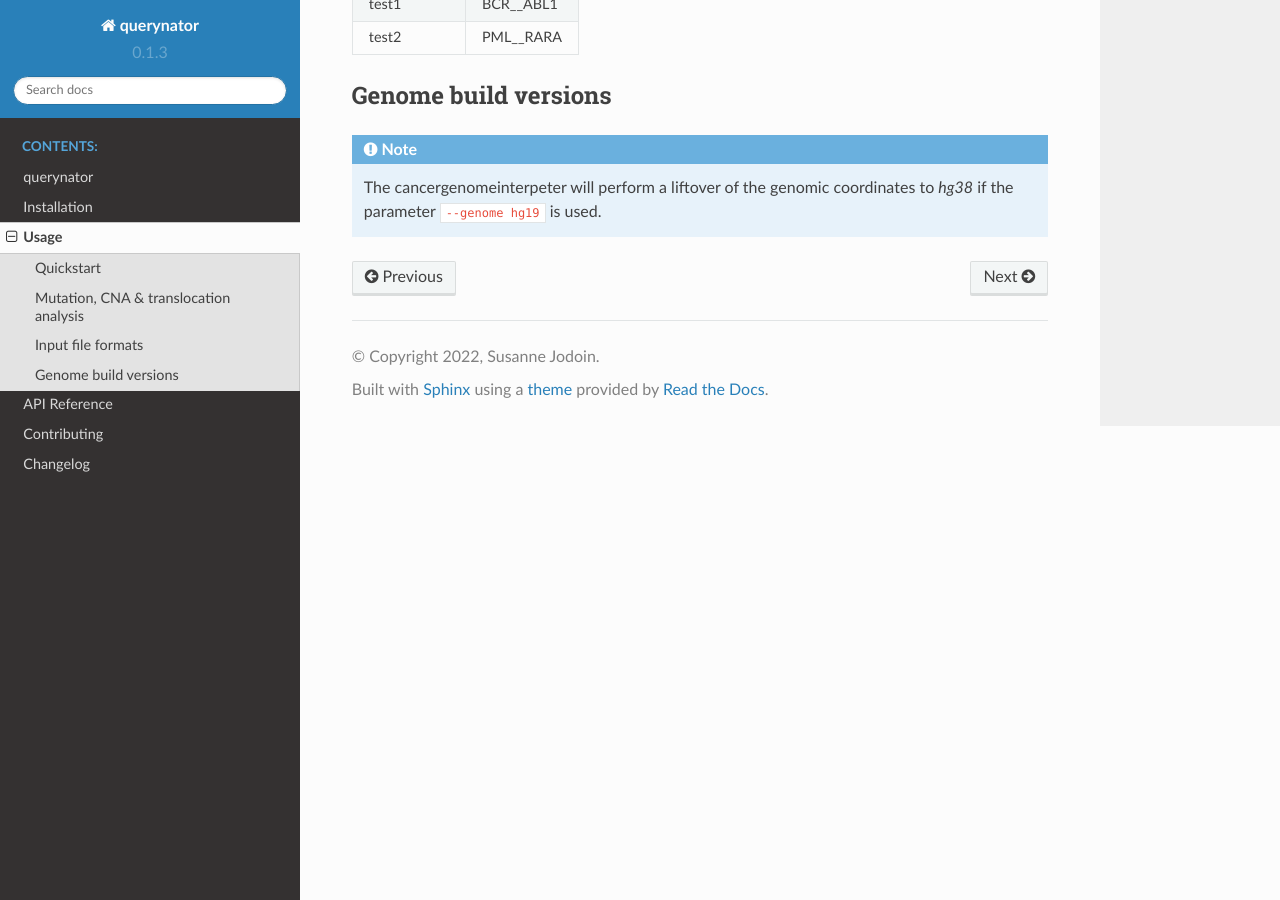
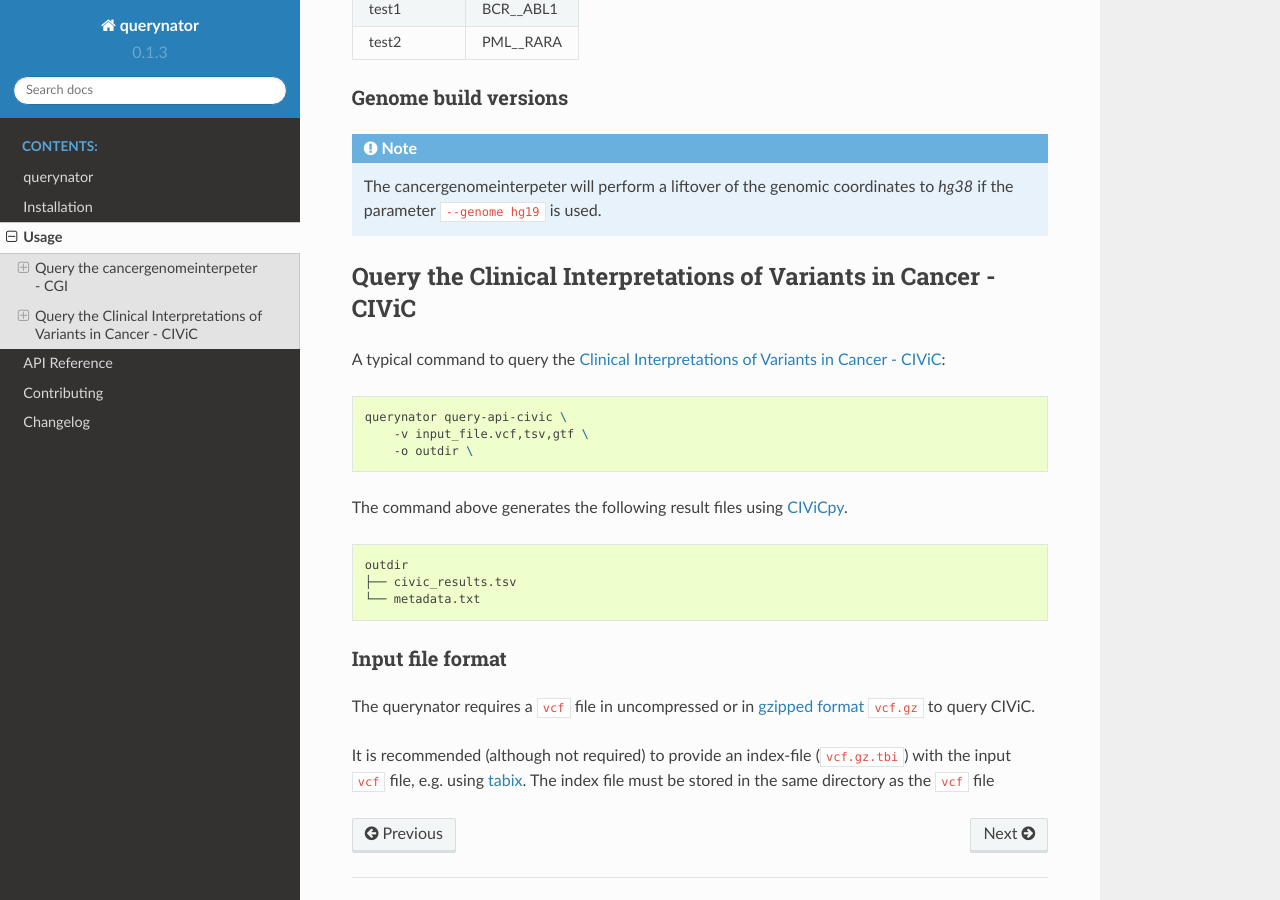
Before and after one commit to qbic-pipelines/querynator, a Sphinx documentation site: the page built from docs/usage.rst, in a window 1280 px wide and 900 px high, scrolled down 2045 px. Built offline with Sphinx 7.4.7 and the Read the Docs theme 2.0.0, drawn with Linux system fonts in a browser that asks for light colours; some of the changed text lies outside the part shown.

Commit message:
docs updated

```diff
--- a/README.rst
+++ b/README.rst
@@ -45,6 +45,11 @@ This package uses the cancergenomeinterpreter.org REST API for data retrieval.
 * Muiños, F., Martínez-Jiménez, F., Pich, O. et al. In silico saturation mutagenesis of cancer genes. Nature 596, 428–432 (2021). https://doi.org/10.1038/s41586-021-03771-1
 * Tamborero, D. Rubio-Perez, C., Deu-Pons, J. et al., Cancer Genome Interpreter annotates the biological and clinical relevance of tumor alterations. Genome Medicine 10, (2018). doi: https://doi.org/10.1101/140475
 
+This package uses the CIViCpy package for data retrieval from the CIViC database.
+
+* Wagner, Alex H., et al. "CIViCpy: a python software development and analysis toolkit for the CIViC knowledgebase." JCO Clinical Cancer Informatics 4 (2020): 245-253. doi: https://doi.org/10.1200/CCI.19.00127
+* Griffith, M., Spies, N., Krysiak, K. et al. CIViC is a community knowledgebase for expert crowdsourcing the clinical interpretation of variants in cancer. Nat Genet 49, 170–174 (2017). doi: https://doi.org/10.1038/ng.3774
+
 This package was created with Cookiecutter_ and the `audreyr/cookiecutter-pypackage`_ project template.
 
 .. _Cookiecutter: https://github.com/audreyr/cookiecutter
--- a/docs/modules.rst
+++ b/docs/modules.rst
@@ -11,3 +11,9 @@ This section contains the API of the modules and functions.
     :undoc-members:
     :show-inheritance:
     :private-members:
+
+.. automodule:: querynator.query_api.civic_api
+    :members:
+    :undoc-members:
+    :show-inheritance:
+    :private-members:
--- a/docs/usage.rst
+++ b/docs/usage.rst
@@ -8,10 +8,11 @@ The ``querynator`` is used from the command line. Use the help function to displ
 
     querynator --help
     querynator query-api-cgi --help
+    querynator query-api-civic --help
 
 
-Quickstart
-**********
+Query the cancergenomeinterpeter - CGI
+**************************************
 
 A typical command to query the `cancergenomeinterpeter - CGI <https://www.cancergenomeinterpreter.org/home>`_:
 
@@ -38,7 +39,7 @@ For further information please refer to their `FAQ <https://www.cancergenomeinte
 
 
 Mutation, CNA & translocation analysis
-**************************************
+======================================
 
 If you run the command with all possible input files, you will obtain:
 
@@ -68,7 +69,7 @@ If you run the command with all possible input files, you will obtain:
 
 
 Input file formats
-******************
+==================
 
 For detailed information please refer to `CGI formats <https://www.cancergenomeinterpreter.org/faq#q22>`_.
 The genomic tabular format ``gtf`` is displayed below and contains partly the same columns as a ``vcf`` file (>v. 4.0) and is tab-separated.
@@ -76,7 +77,7 @@ The `sample column` is not mandatory, but recommended when more than one sample
 
 A mutations/variant file can have the extensions ``vcf``, ``tsv`` or ``gtf``. The column names can also be uppercase letters as in a ``vcf``.
 
-.. list-table:: mutations.[tsv,gtf]
+.. list-table:: mutations.[vcf,tsv,gtf]
     :widths: 25 25 25 25 25
     :header-rows: 1
 
@@ -128,7 +129,36 @@ A copy number alterations file should be ``tsv`` and column names must be lowerc
 
 
 Genome build versions
-**********************
+=====================
 
 .. note::
     The cancergenomeinterpeter will perform a liftover of the genomic coordinates to `hg38` if the parameter ``--genome hg19`` is used.
+
+
+Query the Clinical Interpretations of Variants in Cancer - CIViC
+****************************************************************
+
+A typical command to query the `Clinical Interpretations of Variants in Cancer - CIViC <https://civicdb.org/welcome>`_:
+
+.. code-block:: bash
+
+    querynator query-api-civic \
+        -v input_file.vcf,tsv,gtf \
+        -o outdir \
+
+The command above generates the following result files using `CIViCpy <https://docs.civicpy.org/>`_.
+
+.. code-block:: bash
+
+    outdir
+    ├── civic_results.tsv
+    └── metadata.txt
+
+
+Input file format
+==================
+
+The querynator requires a ``vcf`` file in uncompressed or in `gzipped format <https://www.gzip.org/>`_ ``vcf.gz`` to query CIViC.
+
+It is recommended (although not required) to provide an index-file (``vcf.gz.tbi``) with the input ``vcf`` file, e.g. using `tabix <http://www.htslib.org/doc/tabix.html>`_.
+The index file must be stored in the same directory as the ``vcf`` file
```
Also changed, not shown: 1 other file.
